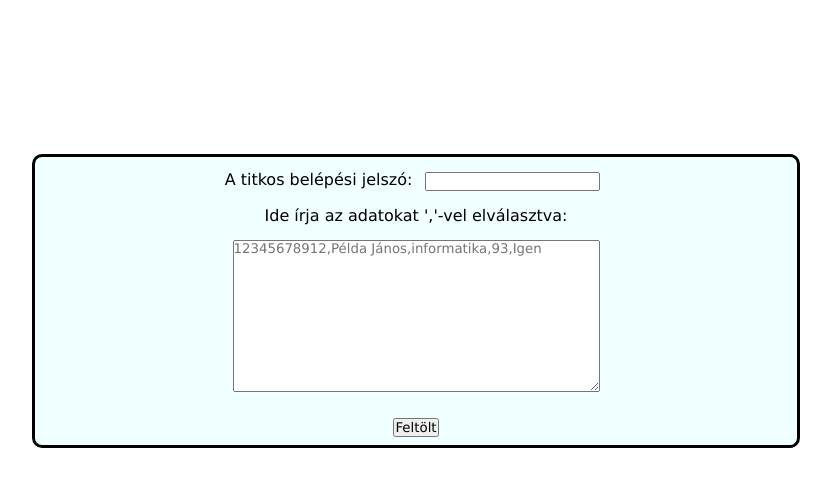
After one commit to Farkas0123/Felveteliapp, a Django app: template Felveteli/APP/templates/admin.html in a window 1280 px wide. The commit adds this page. Shown: the top 487 px of the page, without its empty margins (224-1055 px from the left). Run offline with Django 3.2, Linux system fonts and the light colour scheme; the template is opened without the code that fills it, so the values that code supplies are empty.

Commit message:
Egy két dizájnbeli változtatás. Az admin oldal elkezdése.

```diff
--- a/Felveteli/APP/static/css/style.css
+++ b/Felveteli/APP/static/css/style.css
@@ -2,4 +2,26 @@
     padding: 0;
     margin: 0;
     font-family: Verdana, Geneva, Tahoma, sans-serif;
+    /* background-color: aliceblue; */
+    list-style: none;
 }
+
+#container, #feltolto{
+    margin-top: 12%;
+    margin-left: 20%;
+    margin-right: 20%;
+    border-radius: 10px;
+    text-align: center;
+    border-style: solid;
+    background-color: azure;
+}
+#container>*, #feltolto>#form *{
+    margin: 1%;
+}
+
+#adatok{
+    text-align: center;
+}
+textarea{
+    max-width: 60%;
+}
--- /dev/null
+++ b/Felveteli/APP/templates/admin.html
@@ -0,0 +1,28 @@
+{% load static %}
+<!DOCTYPE html>
+<html lang="en">
+<head>
+    <meta charset="UTF-8">
+    <meta http-equiv="X-UA-Compatible" content="IE=edge">
+    <meta name="viewport" content="width=device-width, initial-scale=1.0">
+    <link rel="stylesheet" type="text/css" href="{% static 'css/style.css' %}">
+    <script src="{% static 'js/script.js' %}"></script>
+    <title>Feltöltés</title>
+</head>
+<body>
+    <div id="feltolto">
+        <form method="POST" id="form">
+            {% csrf_token %}
+            <div>
+                A titkos belépési jelszó:
+                <input type="password" name="jelszo" id="">
+            </div>
+                Ide írja az adatokat ','-vel elválasztva:
+            <div>
+                <textarea name="adatok" id="" cols="50" rows="10" placeholder="12345678912,Példa János,informatika,93,Igen"></textarea>
+            </div>
+            <button type="submit">Feltölt</button>
+        </form>
+    </div>
+</body>
+</html>
--- a/Felveteli/APP/templates/index.html
+++ b/Felveteli/APP/templates/index.html
@@ -13,6 +13,7 @@
     <title>Felvételi</title>
 </head>
 <body>
+    <div id="container">
         <h1 id="cim">Üdvözöljük!</h1>
         <div>Ez a Szent László Gimnázium felvételi ellenőrző oldala. Itt tudhatja meg, hogy melyik szakra vették fel vagy nem.</div>
         <div>Ebbe a dobozba írja be a diákigazolványa számát:</div>
@@ -21,5 +22,7 @@
             <input type="text" name="azonosito">
             <button type="submit">Ellenőrizd</button>
         </form>
+    </div>
+
 </body>
 </html>
--- a/Felveteli/APP/templates/megfelelt.html
+++ b/Felveteli/APP/templates/megfelelt.html
@@ -13,6 +13,7 @@
     <title>Döntés</title>
 </head>
 <body>
+    <div id="adatok">
         <ul>
             <li>{{diak.azonosito}}</li>
             <li>{{diak.nev}}</li>
@@ -20,6 +21,6 @@
             <li>{{diak.pont}}</li>
             <li>{{diak.megfelelt}}</li>
         </ul>
-
+    </div>
 </body>
 </html>
--- a/Felveteli/APP/views.py
+++ b/Felveteli/APP/views.py
@@ -20,3 +20,8 @@ def index(request):
             return render(request, hanincs)
 
     return render(request, template)
+
+def feltoltes(request):
+    template = "admin.html"
+    context = {}
+    return render(request, template, context)
--- a/Felveteli/Felveteli/urls.py
+++ b/Felveteli/Felveteli/urls.py
@@ -16,8 +16,9 @@ Including another URLconf
 from django.contrib import admin
 from django.urls import path
 from APP.views import index
+from APP.views import feltoltes
 
 urlpatterns = [
-    path('admin/', admin.site.urls),
+    path('admin/', feltoltes),
     path('', index),
 ]
```
Lines whose indentation alone changed are shown as unchanged.
